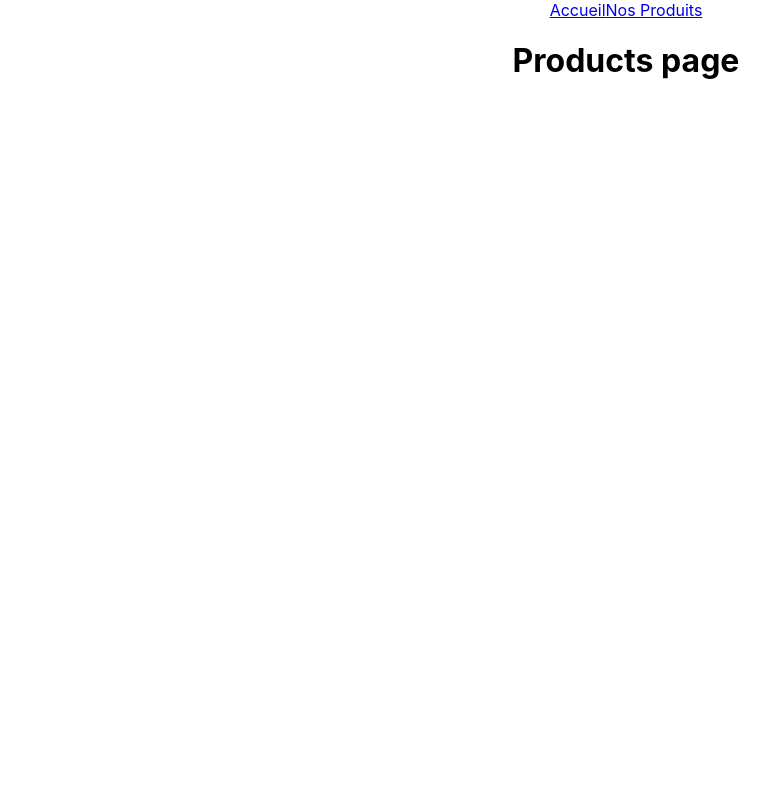
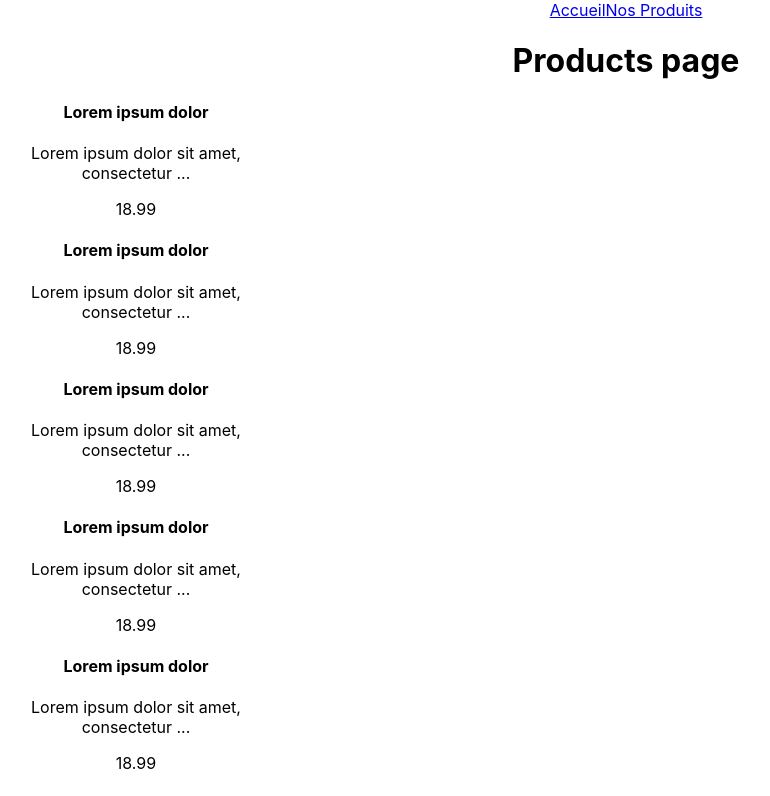
Before and after one commit to A-make-cloud/bio_ecommerce, a React (Create React App) app in the folder frontend/: page /products in a window 1280 px wide. Shown: the top 796 px of the page, without its empty margins (14-784 px from the left). Built offline with nearby package versions, Linux system fonts and the light colour scheme.

Commit message:
debut de la page products

```diff
--- a/frontend/src/components/products/Card.js
+++ b/frontend/src/components/products/Card.js
@@ -0,0 +1,13 @@
+//import css from './css.css';
+//import AddToCart from './AddToCart/';
+
+function Product({ product }) {
+  return (
+    <div style={{width: "300px"}}>
+        <h4>{product.name}</h4>
+        <p>{product.description.slice(0, 40)+"..."}</p>
+        <p>{product.price}</p>
+    </div>
+  );
+}
+export default Product;
--- /dev/null
+++ b/frontend/src/components/products/fakeData.js
@@ -0,0 +1,131 @@
+const fakeData = [
+    {
+        id: '1',
+        name: 'Lorem ipsum dolor',
+        description:
+            'Lorem ipsum dolor sit amet, consectetur adipiscing elit, sed do eiusmod tempor incididunt ut labore et dolore magna aliqua. Ut enim ad minim veniam, quis nostrud exercitation ullamco laboris nisi ut aliquip ex ea commodo consequat. Duis aute irure dolor in reprehenderit in voluptate velit esse cillum dolore eu fugiat nulla pariatur.',
+        price: 18.99,
+    },
+    {
+        id: '2',
+        name: 'Lorem ipsum dolor',
+        description:
+            'Lorem ipsum dolor sit amet, consectetur adipiscing elit, sed do eiusmod tempor incididunt ut labore et dolore magna aliqua. Ut enim ad minim veniam, quis nostrud exercitation ullamco laboris nisi ut aliquip ex ea commodo consequat. Duis aute irure dolor in reprehenderit in voluptate velit esse cillum dolore eu fugiat nulla pariatur.',
+        price: 18.99,
+    },
+    {
+        id: '3',
+        name: 'Lorem ipsum dolor',
+        description:
+            'Lorem ipsum dolor sit amet, consectetur adipiscing elit, sed do eiusmod tempor incididunt ut labore et dolore magna aliqua. Ut enim ad minim veniam, quis nostrud exercitation ullamco laboris nisi ut aliquip ex ea commodo consequat. Duis aute irure dolor in reprehenderit in voluptate velit esse cillum dolore eu fugiat nulla pariatur.',
+        price: 18.99,
+    },
+    {
+        id: '4',
+        name: 'Lorem ipsum dolor',
+        description:
+            'Lorem ipsum dolor sit amet, consectetur adipiscing elit, sed do eiusmod tempor incididunt ut labore et dolore magna aliqua. Ut enim ad minim veniam, quis nostrud exercitation ullamco laboris nisi ut aliquip ex ea commodo consequat. Duis aute irure dolor in reprehenderit in voluptate velit esse cillum dolore eu fugiat nulla pariatur.',
+        price: 18.99,
+    },
+    {
+        id: '5',
+        name: 'Lorem ipsum dolor',
+        description:
+            'Lorem ipsum dolor sit amet, consectetur adipiscing elit, sed do eiusmod tempor incididunt ut labore et dolore magna aliqua. Ut enim ad minim veniam, quis nostrud exercitation ullamco laboris nisi ut aliquip ex ea commodo consequat. Duis aute irure dolor in reprehenderit in voluptate velit esse cillum dolore eu fugiat nulla pariatur.',
+        price: 18.99,
+    },
+    {
+        id: '6',
+        name: 'Lorem ipsum dolor',
+        description:
+            'Lorem ipsum dolor sit amet, consectetur adipiscing elit, sed do eiusmod tempor incididunt ut labore et dolore magna aliqua. Ut enim ad minim veniam, quis nostrud exercitation ullamco laboris nisi ut aliquip ex ea commodo consequat. Duis aute irure dolor in reprehenderit in voluptate velit esse cillum dolore eu fugiat nulla pariatur.',
+        price: 18.99,
+    },
+    {
+        id: '7',
+        name: 'Lorem ipsum dolor',
+        description:
+            'Lorem ipsum dolor sit amet, consectetur adipiscing elit, sed do eiusmod tempor incididunt ut labore et dolore magna aliqua. Ut enim ad minim veniam, quis nostrud exercitation ullamco laboris nisi ut aliquip ex ea commodo consequat. Duis aute irure dolor in reprehenderit in voluptate velit esse cillum dolore eu fugiat nulla pariatur.',
+        price: 18.99,
+    },
+    {
+        id: '8',
+        name: 'Lorem ipsum dolor',
+        description:
+            'Lorem ipsum dolor sit amet, consectetur adipiscing elit, sed do eiusmod tempor incididunt ut labore et dolore magna aliqua. Ut enim ad minim veniam, quis nostrud exercitation ullamco laboris nisi ut aliquip ex ea commodo consequat. Duis aute irure dolor in reprehenderit in voluptate velit esse cillum dolore eu fugiat nulla pariatur.',
+        price: 18.99,
+    },
+    {
+        id: '9',
+        name: 'Lorem ipsum dolor',
+        description:
+            'Lorem ipsum dolor sit amet, consectetur adipiscing elit, sed do eiusmod tempor incididunt ut labore et dolore magna aliqua. Ut enim ad minim veniam, quis nostrud exercitation ullamco laboris nisi ut aliquip ex ea commodo consequat. Duis aute irure dolor in reprehenderit in voluptate velit esse cillum dolore eu fugiat nulla pariatur.',
+        price: 18.99,
+    },
+    {
+        id: '10',
+        name: 'Lorem ipsum dolor',
+        description:
+            'Lorem ipsum dolor sit amet, consectetur adipiscing elit, sed do eiusmod tempor incididunt ut labore et dolore magna aliqua. Ut enim ad minim veniam, quis nostrud exercitation ullamco laboris nisi ut aliquip ex ea commodo consequat. Duis aute irure dolor in reprehenderit in voluptate velit esse cillum dolore eu fugiat nulla pariatur.',
+        price: 18.99,
+    },
+    {
+        id: '11',
+        name: 'Lorem ipsum dolor',
+        description:
+            'Lorem ipsum dolor sit amet, consectetur adipiscing elit, sed do eiusmod tempor incididunt ut labore et dolore magna aliqua. Ut enim ad minim veniam, quis nostrud exercitation ullamco laboris nisi ut aliquip ex ea commodo consequat. Duis aute irure dolor in reprehenderit in voluptate velit esse cillum dolore eu fugiat nulla pariatur.',
+        price: 18.99,
+    },
+    {
+        id: '12',
+        name: 'Lorem ipsum dolor',
+        description:
+            'Lorem ipsum dolor sit amet, consectetur adipiscing elit, sed do eiusmod tempor incididunt ut labore et dolore magna aliqua. Ut enim ad minim veniam, quis nostrud exercitation ullamco laboris nisi ut aliquip ex ea commodo consequat. Duis aute irure dolor in reprehenderit in voluptate velit esse cillum dolore eu fugiat nulla pariatur.',
+        price: 18.99,
+    },
+    {
+        id: '13',
+        name: 'Lorem ipsum dolor',
+        description:
+            'Lorem ipsum dolor sit amet, consectetur adipiscing elit, sed do eiusmod tempor incididunt ut labore et dolore magna aliqua. Ut enim ad minim veniam, quis nostrud exercitation ullamco laboris nisi ut aliquip ex ea commodo consequat. Duis aute irure dolor in reprehenderit in voluptate velit esse cillum dolore eu fugiat nulla pariatur.',
+        price: 18.99,
+    },
+    {
+        id: '14',
+        name: 'Lorem ipsum dolor',
+        description:
+            'Lorem ipsum dolor sit amet, consectetur adipiscing elit, sed do eiusmod tempor incididunt ut labore et dolore magna aliqua. Ut enim ad minim veniam, quis nostrud exercitation ullamco laboris nisi ut aliquip ex ea commodo consequat. Duis aute irure dolor in reprehenderit in voluptate velit esse cillum dolore eu fugiat nulla pariatur.',
+        price: 18.99,
+    },
+    {
+        id: '15',
+        name: 'Lorem ipsum dolor',
+        description:
+            'Lorem ipsum dolor sit amet, consectetur adipiscing elit, sed do eiusmod tempor incididunt ut labore et dolore magna aliqua. Ut enim ad minim veniam, quis nostrud exercitation ullamco laboris nisi ut aliquip ex ea commodo consequat. Duis aute irure dolor in reprehenderit in voluptate velit esse cillum dolore eu fugiat nulla pariatur.',
+        price: 18.99,
+    },
+    {
+        id: '16',
+        name: 'Lorem ipsum dolor',
+        description:
+            'Lorem ipsum dolor sit amet, consectetur adipiscing elit, sed do eiusmod tempor incididunt ut labore et dolore magna aliqua. Ut enim ad minim veniam, quis nostrud exercitation ullamco laboris nisi ut aliquip ex ea commodo consequat. Duis aute irure dolor in reprehenderit in voluptate velit esse cillum dolore eu fugiat nulla pariatur.',
+        price: 18.99,
+    },
+    {
+        id: '17',
+        name: 'Lorem ipsum dolor',
+        description:
+            'Lorem ipsum dolor sit amet, consectetur adipiscing elit, sed do eiusmod tempor incididunt ut labore et dolore magna aliqua. Ut enim ad minim veniam, quis nostrud exercitation ullamco laboris nisi ut aliquip ex ea commodo consequat. Duis aute irure dolor in reprehenderit in voluptate velit esse cillum dolore eu fugiat nulla pariatur.',
+        price: 18.99,
+    },
+    {
+        id: '18',
+        name: 'Lorem ipsum dolor',
+        description:
+            'Lorem ipsum dolor sit amet, consectetur adipiscing elit, sed do eiusmod tempor incididunt ut labore et dolore magna aliqua. Ut enim ad minim veniam, quis nostrud exercitation ullamco laboris nisi ut aliquip ex ea commodo consequat. Duis aute irure dolor in reprehenderit in voluptate velit esse cillum dolore eu fugiat nulla pariatur.',
+        price: 18.99,
+    },
+
+];
+
+export default fakeData;
--- a/frontend/src/pages/Products.js
+++ b/frontend/src/pages/Products.js
@@ -1,7 +1,37 @@
+import Card from '../components/products/Card';
+import { useState, useEffect } from 'react';
+import fakeData from '../components/products/fakeData';
+
 function Products() {
+    const [loadedProducts, setLoadedProducts] = useState(fakeData);
+    const [batchOffset, setBatchOffset] = useState(0);
+
+
+
+
+
+
+
+    const fetchProductBatch=()=>{
+        // fetch(`https://jsonplaceholder.typicode.com/posts`)
+        //     .then(response => response.json())
+        //     .then((products) => {
+        //         setLoadedProducts(products);
+        //     })
+
+        }
+
     return (
-
-        <h1>Products page</h1>
+        <body>
+            <h1>Products page</h1>
+            <div >
+                {console.log(loadedProducts)}
+                {loadedProducts.map( (p, i)=>
+                    <Card key={'prod'+i} product={p}/>
+                )}
+            </div>
+            <div  style={{width:"30px", height:"30px", borderRadius:'15px', backgroundColor:'green'}}></div>
+        </body>
     );
 }
 
```
Also changed, not shown: frontend/src/pages/Product.js (+13 -0 lines).
